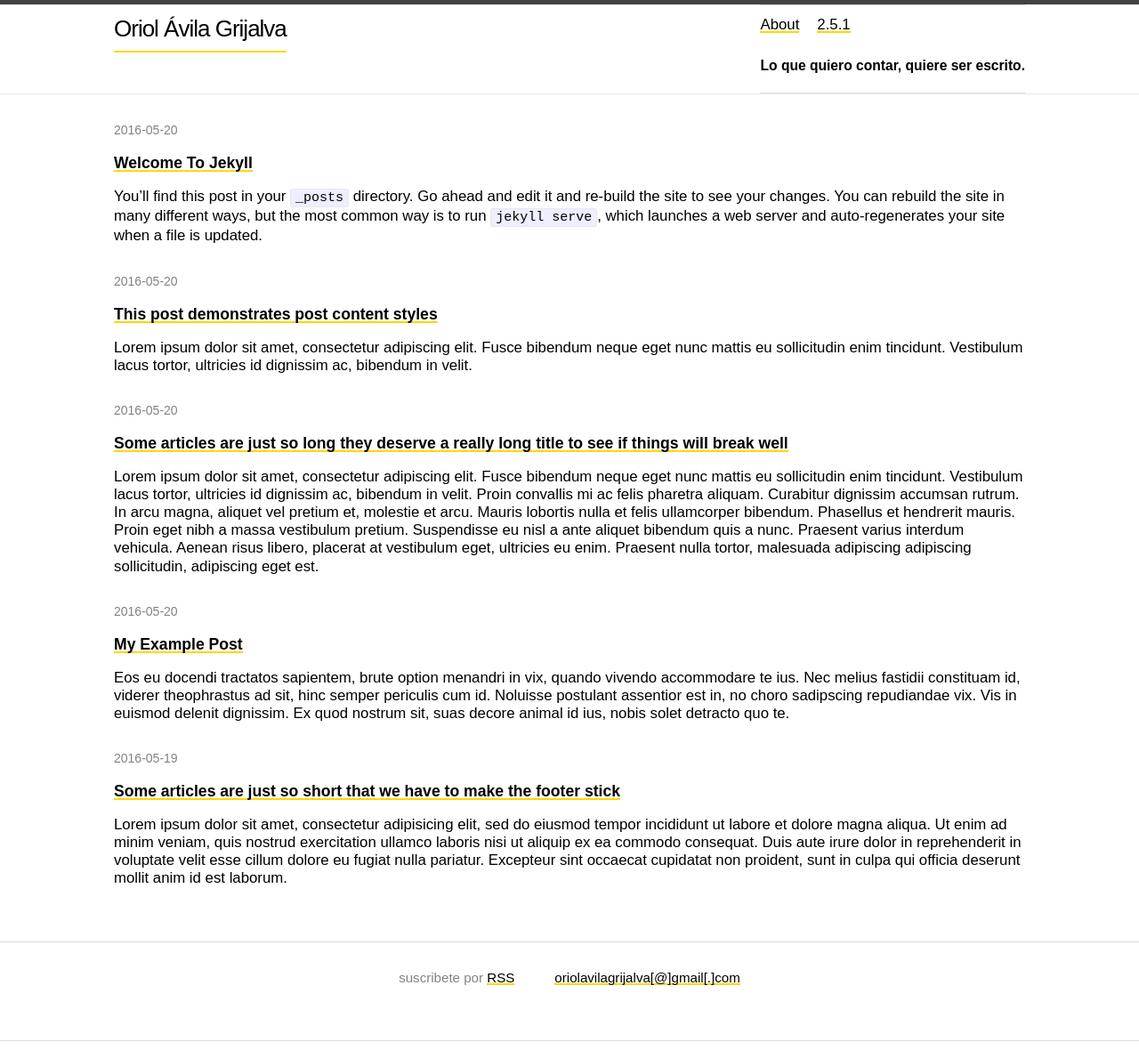
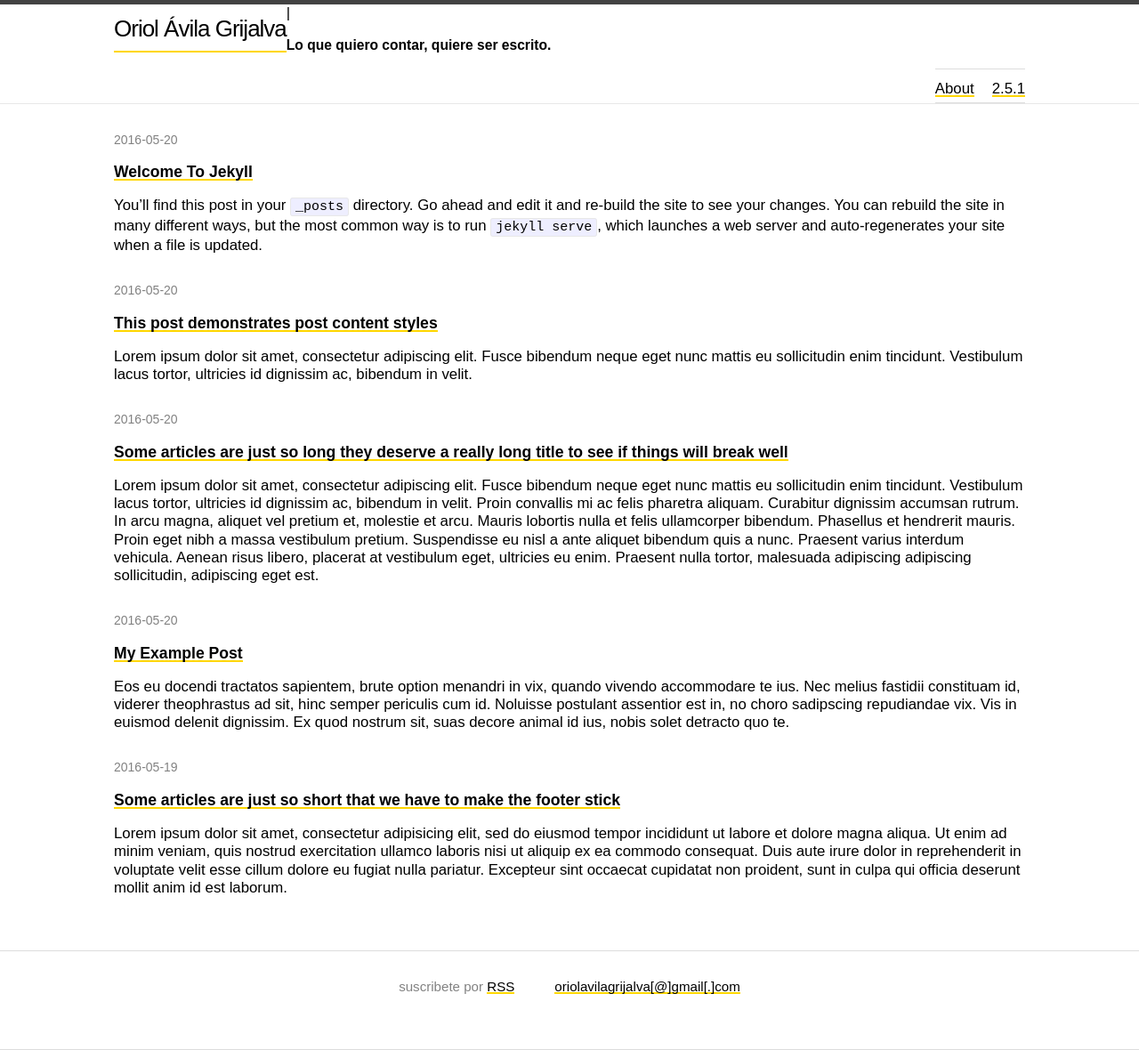
Before and after one commit to avilagrijalva/avilagrijalva.github.io, a Jekyll site: the page built from index.md, in a window 1280 px wide. Shown: the whole page at 89% size. Built offline with Jekyll 4.4.1, drawn with Linux system fonts in a browser that asks for light colours.

Commit message:
description update

```diff
--- a/_includes/header.html
+++ b/_includes/header.html
@@ -3,8 +3,10 @@
   <div class="wrapper">
     {%- assign default_paths = site.pages | map: "path" -%}
     {%- assign page_paths = site.header_pages | default: default_paths -%}
-    <a class="site-title" rel="author" href="{{ "/" | relative_url }}">{{ site.title | escape }}</a>
-
+    <a class="site-title" rel="author" href="{{ "/" | relative_url }}">{{ site.title | escape }}</a> |
+    {%- if site.description -%}
+      <h4>{{ site.description }}</h4>
+    {%- endif -%}
     {%- if page_paths -%}
       <nav class="site-nav">
         <input type="checkbox" id="nav-trigger" class="nav-trigger" />
@@ -24,11 +26,6 @@
             {%- endif -%}
           {%- endfor -%}
         </div>
-        <div class="trigger">
-          {%- if site.description -%}
-           <h4>{{ site.description }}</h4>
-          {%- endif -%}
-        </div>
       </nav>
     {%- endif -%}
   </div>
```
